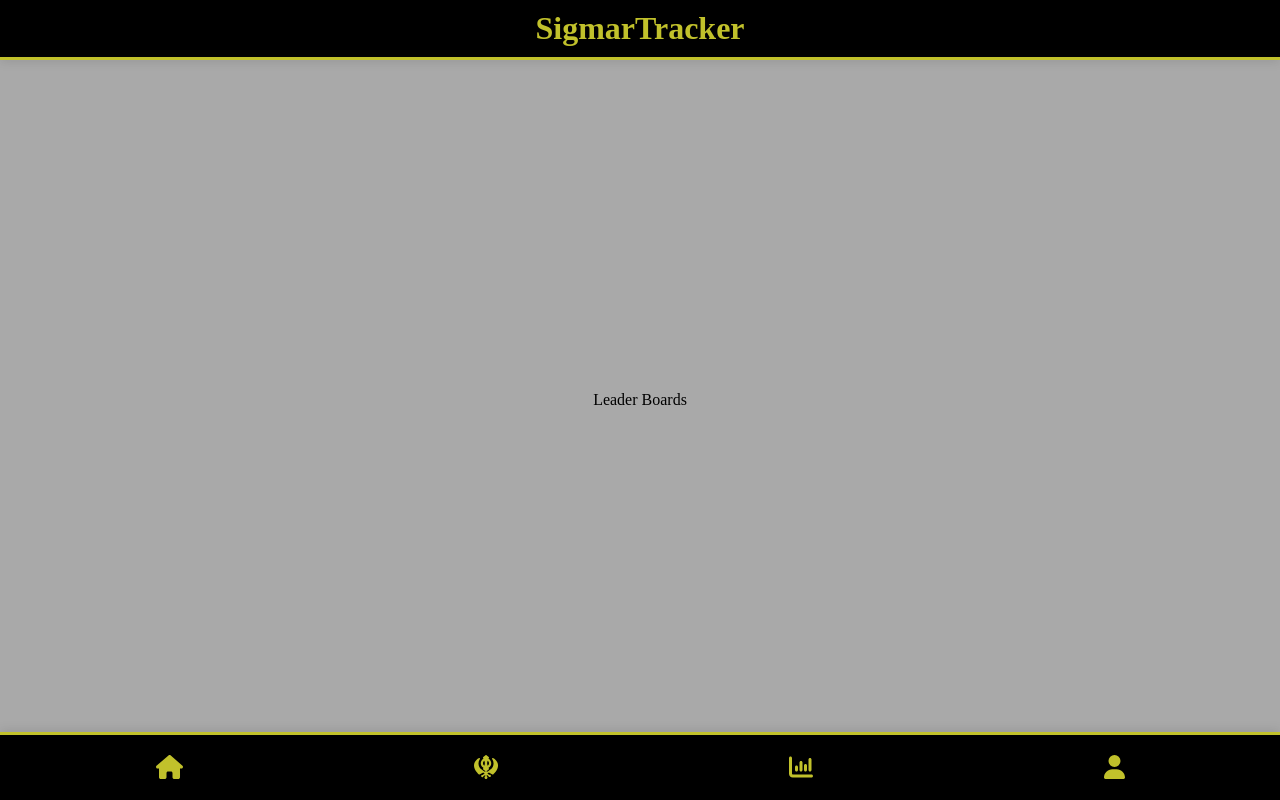
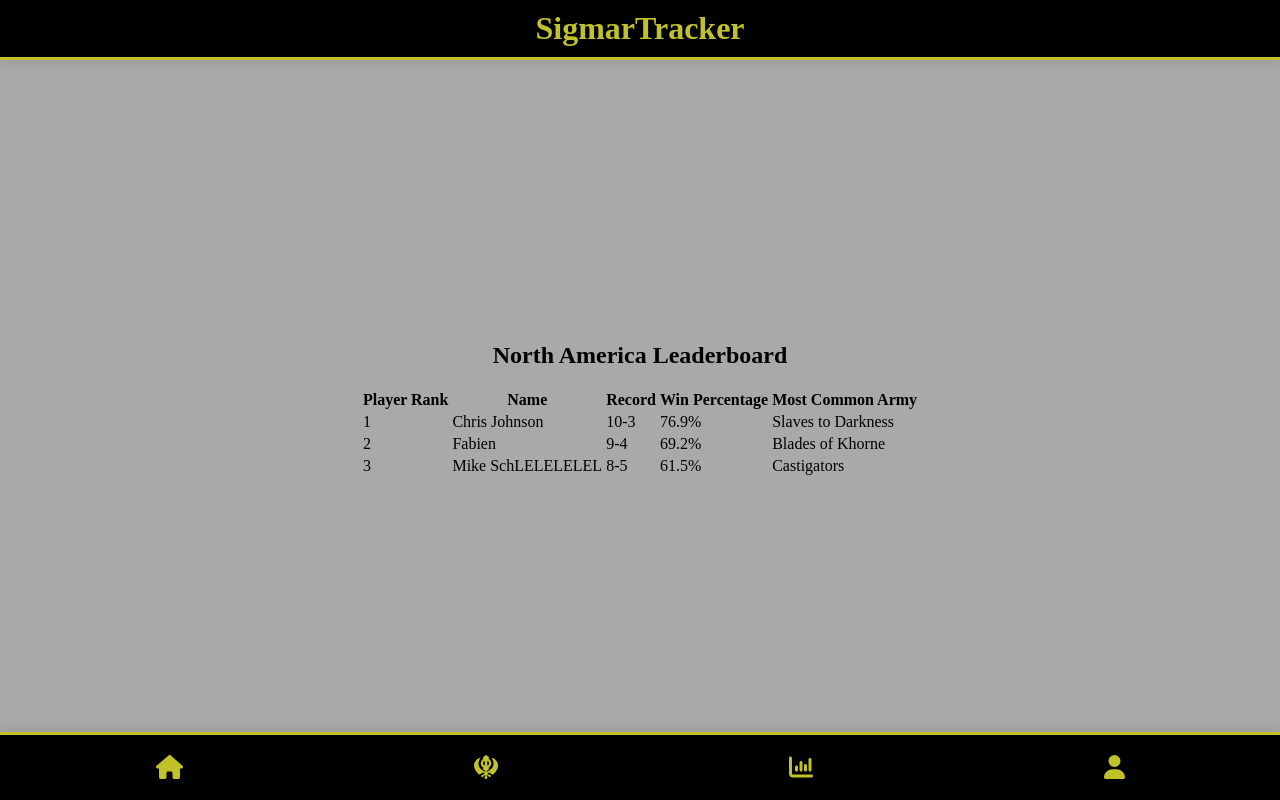
Before and after one commit to OzLievano/WarhammerTracker, a React app in the folder frontend/: page /leaderboards in a window 1280 px wide. Built offline with nearby package versions, Linux system fonts and the light colour scheme.

Commit message:
added dummy data for leaderboard

```diff
--- a/frontend/src/components/leaderboard/LeaderBoardHome.tsx
+++ b/frontend/src/components/leaderboard/LeaderBoardHome.tsx
@@ -6,7 +6,37 @@ export const LeaderBoardHome = () => {
   return (
     <div className='page-container'>
       <HeaderBar/>
-      Leader Boards
+      <h2>North America Leaderboard</h2>
+      <table>
+      <tr>
+        <th>Player Rank</th>
+        <th>Name</th>
+        <th>Record</th>
+        <th>Win Percentage</th>
+        <th>Most Common Army</th>
+      </tr>
+      <tr>
+        <td>1</td>
+        <td>Chris Johnson</td>
+        <td>10-3</td>
+        <td>76.9%</td>
+        <td>Slaves to Darkness</td>
+      </tr>
+      <tr>
+        <td>2</td>
+        <td>Fabien </td>
+        <td>9-4</td>
+        <td>69.2%</td>
+        <td>Blades of Khorne</td>
+      </tr>
+      <tr>
+        <td>3</td>
+        <td> Mike SchLELELELEL </td>
+        <td>8-5</td>
+        <td>61.5%</td>
+        <td>Castigators</td>
+      </tr>
+    </table>
       <BottomNavigationBar/>
     </div>
   )
--- a/frontend/src/components/matches/MatchFinder.tsx
+++ b/frontend/src/components/matches/MatchFinder.tsx
@@ -6,7 +6,7 @@ export const MatchFinder = () => {
   return (
     <div className='page-container'>
       <HeaderBar/>
-      Match Finder
+      COMING SOON TM
       {/*
         match with unique ID
           user selects options with 1/2
```
